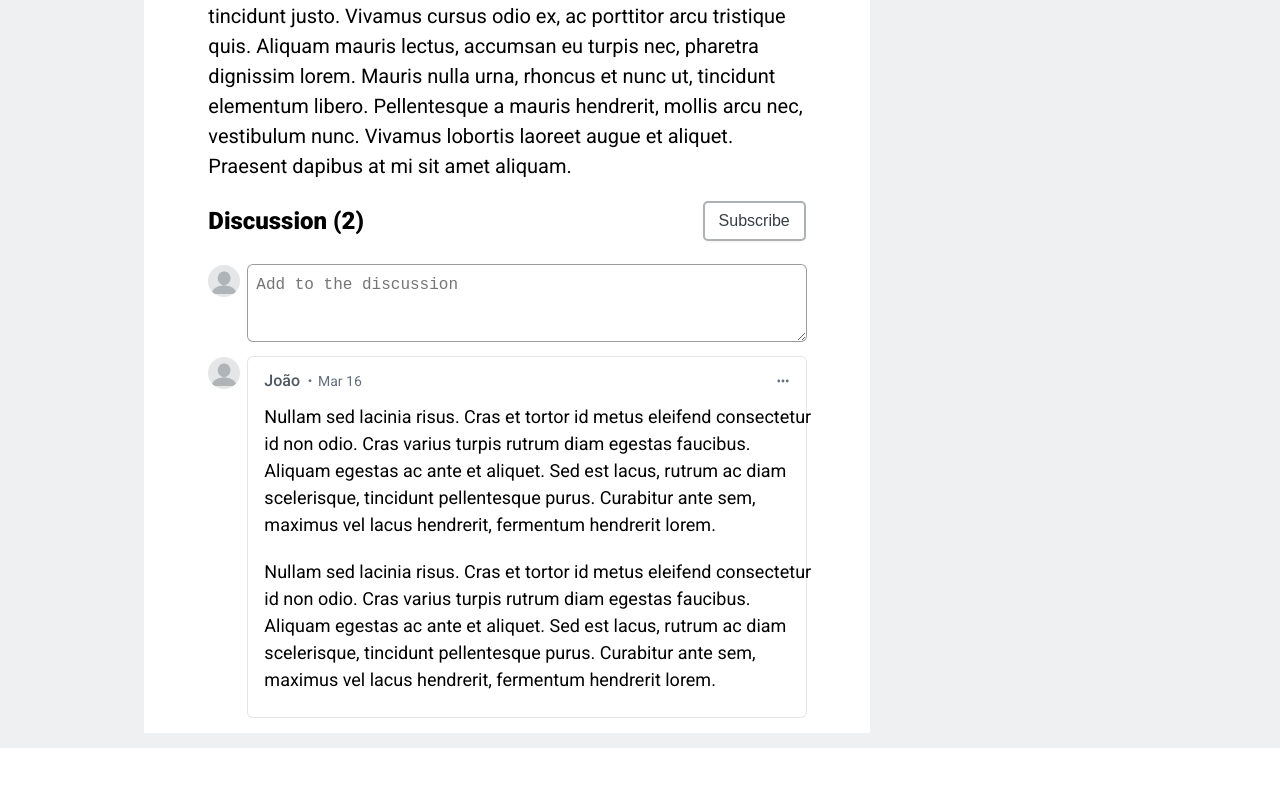
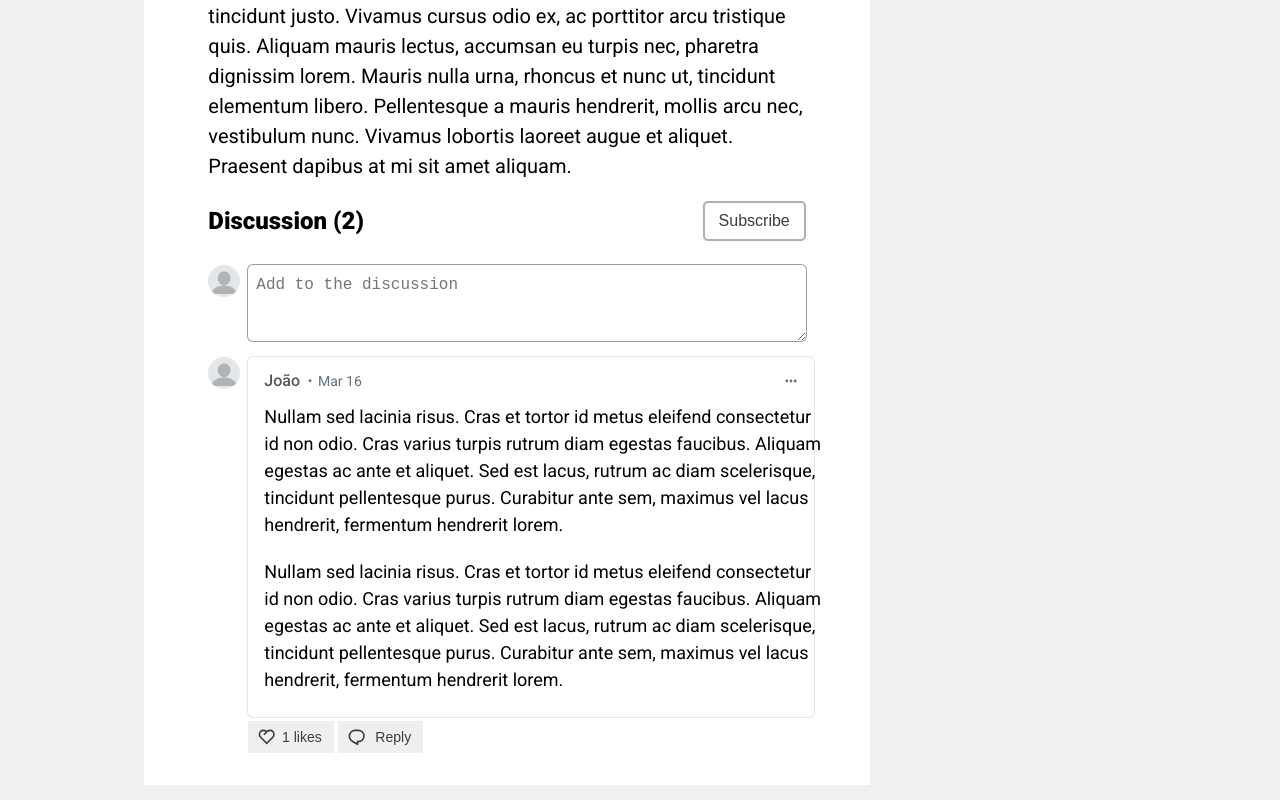
Before and after one commit to cjuniordev/blog-post-react, a React (Create React App) app: page / in a window 1280 px wide. Shown: the part 2322-3122 px from the top of the page. Before the commit the page ends 3070 px from the top, so only its background shows below. Built offline with nearby package versions, Linux system fonts and the light colour scheme.

Commit message:
Create Comment Buttons

```diff
--- /dev/null
+++ b/src/pages/Post/Main/Discussion/Comment/Footer/index.js
@@ -0,0 +1,20 @@
+import { Container, Button, IconWrapper, ButtonStatus, ButtonDescription } from './style';
+import { RiHeart2Line, RiChat1Line } from 'react-icons/ri';
+
+function Footer() {
+  return (
+    <Container>
+      <Button>
+        <IconWrapper><RiHeart2Line /></IconWrapper>
+        <ButtonStatus>1</ButtonStatus>
+        <ButtonDescription>likes</ButtonDescription>
+      </Button>
+      <Button>
+        <IconWrapper><RiChat1Line /></IconWrapper>
+        <ButtonDescription>Reply</ButtonDescription>
+      </Button>
+    </Container>
+  );
+}
+
+export default Footer;
--- /dev/null
+++ b/src/pages/Post/Main/Discussion/Comment/Footer/style.js
@@ -0,0 +1,53 @@
+import styled from 'styled-components';
+
+export const Container = styled.div`
+  width: 100%;
+
+  padding-top: 4px;
+  margin-bottom: 16px;
+
+  display: flex;
+  flex-direction: row;
+  align-items: center;
+  justify-content: start;
+`;
+
+export const Button = styled.button`
+  display: flex;
+  flex-direction: row;
+  align-items: center;
+  justify-content: space-between;
+
+  padding: 4px 12px 4px 8px;
+  margin-right: 4px;
+
+  border: none;
+
+  font-size: 14px;
+  font-weight: 400;
+  line-height: 24px
+
+  background-color: rgba(0, 0, 0, 0);
+  color: rgb(54, 61, 68);
+`;
+
+export const IconWrapper = styled.div`
+  height: 24px;
+  margin-right: 4px;
+
+  display: flex;
+  align-items: center;
+  justify-content: center;
+
+  & > * {
+    height: 90%;
+    width: 90%;
+  }
+`;
+
+export const ButtonStatus = styled.span`
+`;
+
+export const ButtonDescription = styled.span`
+  margin-left: 4px;
+`;
--- a/src/pages/Post/Main/Discussion/Comment/index.js
+++ b/src/pages/Post/Main/Discussion/Comment/index.js
@@ -1,7 +1,8 @@
-import { Container, PhotoWrapper, CommentLabel } from './style';
+import { Container, PhotoWrapper, Wrapper, Label } from './style';
 import ProfilePhoto from '../../../../../components/ProfilePhoto';
 import Header from './Header';
 import Body from './Body';
+import Footer from './Footer';
 
 function Comment() {
   return (
@@ -9,10 +10,13 @@ function Comment() {
       <PhotoWrapper>
         <ProfilePhoto size={32}/>
       </PhotoWrapper>
-      <CommentLabel>
-        <Header />
-        <Body />
-      </CommentLabel>
+      <Wrapper>
+        <Label>
+          <Header />
+          <Body />
+        </Label>
+        <Footer />
+      </Wrapper>
     </Container>
   );
 }
--- a/src/pages/Post/Main/Discussion/Comment/style.js
+++ b/src/pages/Post/Main/Discussion/Comment/style.js
@@ -15,7 +15,11 @@ export const PhotoWrapper = styled.div`
   margin-right: 8px;
 `;
 
-export const CommentLabel = styled.div`
+export const Wrapper = styled.div`
+  width: 100%;
+`;
+
+export const Label = styled.div`
   width: 100%;
 
   padding: 4px;
```
